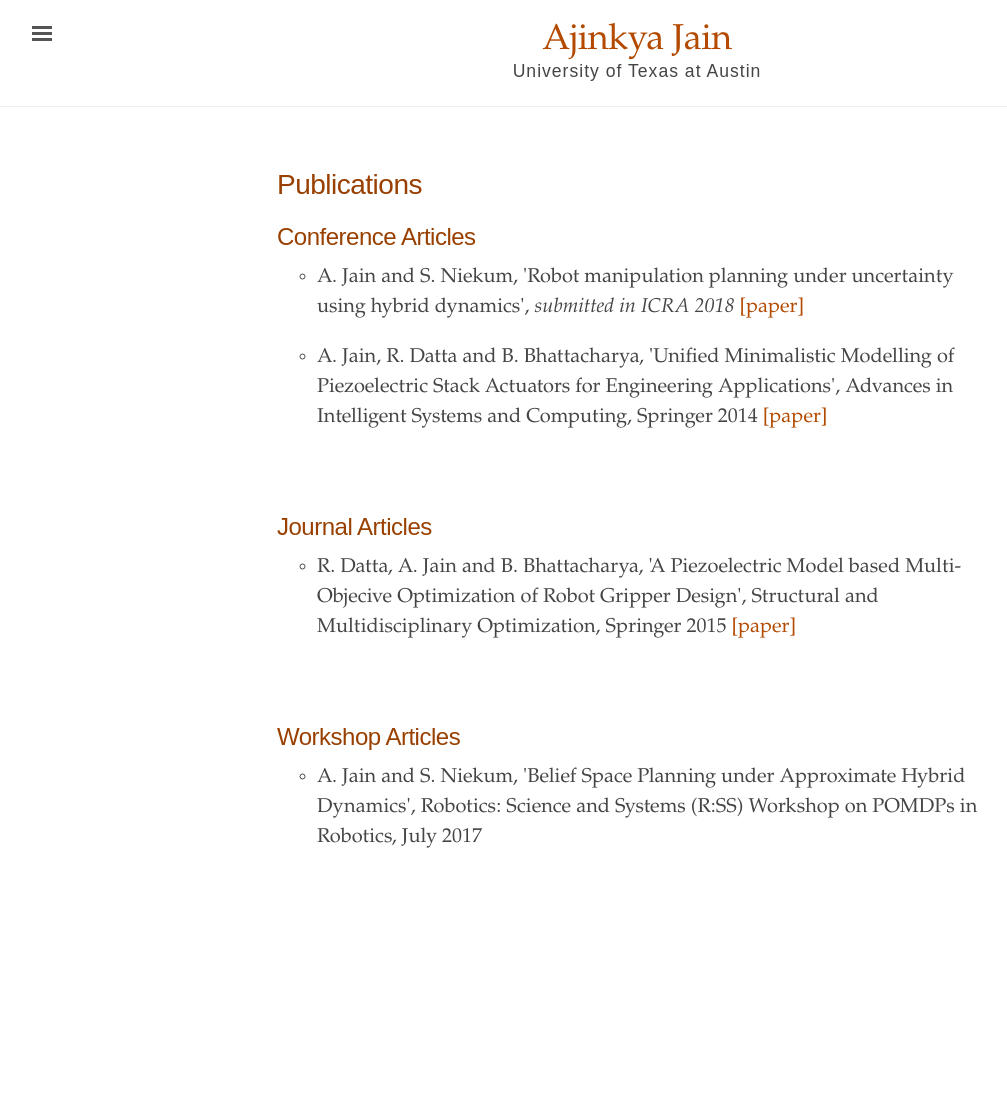
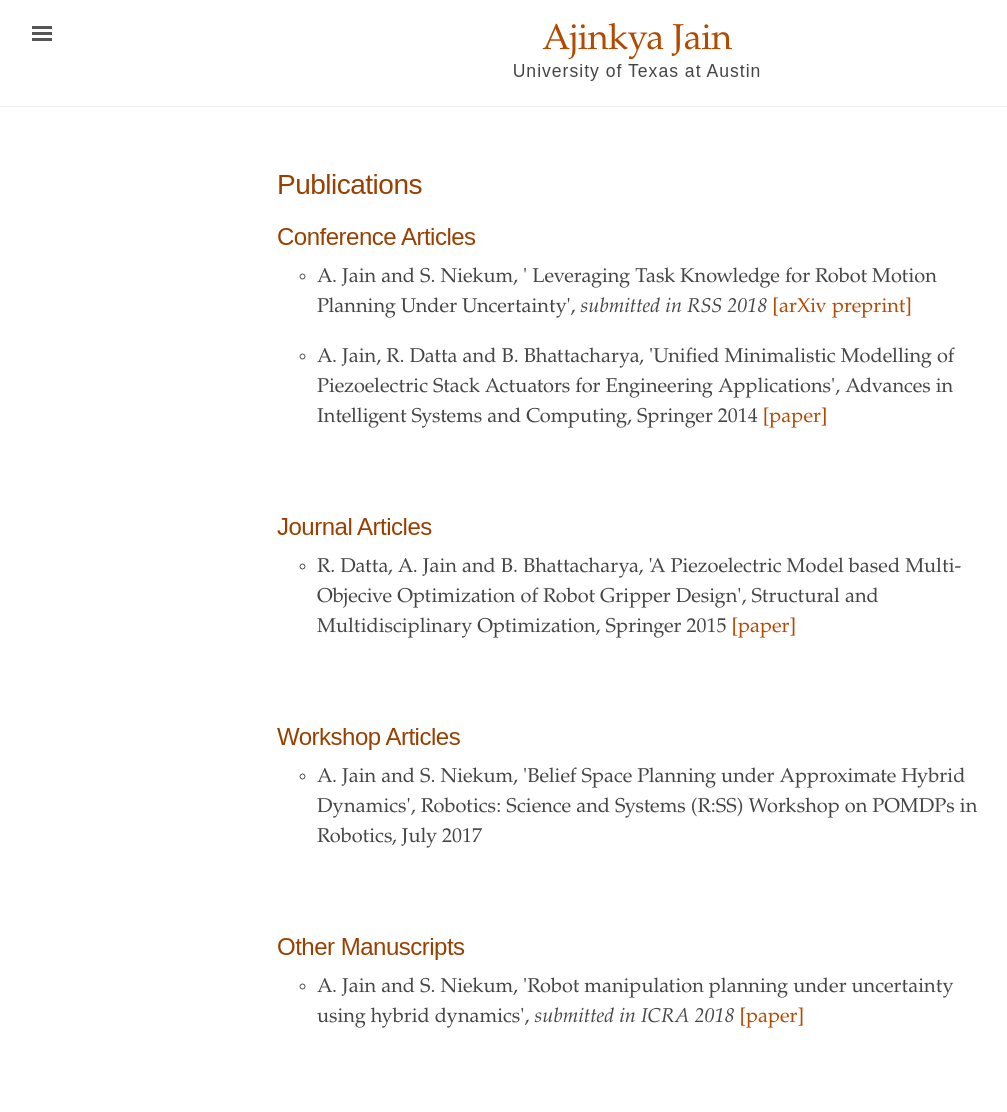
Before and after one commit to jainajinkya/jainajinkya.github.io, a Jekyll site: the page built from publications.md, in a window 1280 px wide. Shown: the whole page, without its empty margins (3-1010 px from the left). Built offline with Jekyll 4.4.1, drawn with Linux system fonts in a browser that asks for light colours; before the commit the page ends 932 px from its top, so only the background shows below that.

Commit message:
Updated RSS Paper

```diff
--- a/index.html
+++ b/index.html
@@ -59,7 +59,7 @@
   <h2>Recent News</h2>
   <ul class="texts">
     <li class="text-title">
-      <p> 9/15/17 — Submitted paper '<i>Robot manipulation planning under uncertainty using hybrid dynamics</i>' in ICRA'18, Brisbane</p>
+      <p> 2/1/18 — Submitted paper '<i>Leveraging Task Knowledge for Robot Motion Planning Under Uncertainty</i>' in RSS'18, Pittsburgh</p>
     </li>
 
     <li class="text-title">
--- a/publications.md
+++ b/publications.md
@@ -9,7 +9,7 @@
   <h2>Conference Articles</h2>
   <ul class="texts">
   <li class="text-title">
-      <p>A. Jain and S. Niekum, 'Robot manipulation planning under uncertainty using hybrid dynamics', <i>submitted in ICRA 2018 </i> <a href="/files/hblqr_icra_18.pdf" target="_blank"> [paper]</a> </p>
+      <p>A. Jain and S. Niekum, ' Leveraging Task Knowledge for Robot Motion Planning Under Uncertainty', <i>submitted in RSS 2018 </i> <a href="https://arxiv.org/abs/1802.04205" target="_blank"> [arXiv preprint]</a> </p>
     </li>
     <li class="text-title">
       <p> A. Jain, R. Datta and B. Bhattacharya, 'Unified Minimalistic Modelling of Piezoelectric Stack Actuators for Engineering Applications', Advances in Intelligent Systems and Computing, Springer 2014 <a href="http://link.springer.com/chapter/10.1007/978-3-319-16841-8_42" target="_blank"> [paper] </a> </p>
@@ -37,3 +37,13 @@
     </li>
   </ul>
 </div>
+
+<!-- Manuscripts -->
+<div class="toc">
+  <h2>Other Manuscripts</h2>
+  <ul class="texts">
+    <li class="text-title">
+      <p>A. Jain and S. Niekum, 'Robot manipulation planning under uncertainty using hybrid dynamics', <i>submitted in ICRA 2018 </i> <a href="/files/hblqr_icra_18.pdf" target="_blank"> [paper]</a> </p>
+    </li>
+  </ul>
+</div>
```
Also changed, not shown: research.md (+7 -0 lines).
